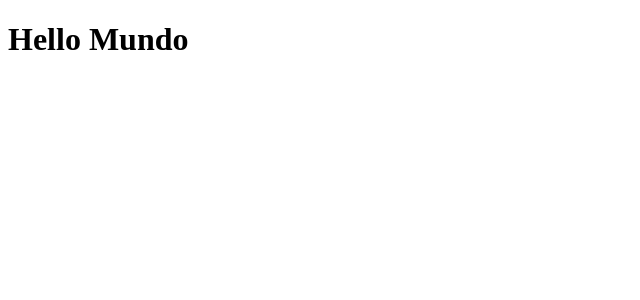
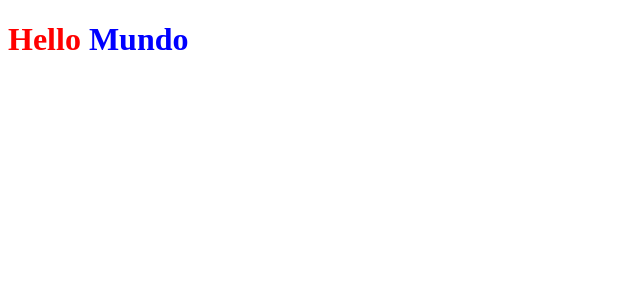
Before and after one commit to davim5/Ignews-Nextjs, a Next.js app: page / in a window 1280 px wide. Shown: the top 300 px of the page, without its empty margins (0-640 px from the left). Built offline with nearby package versions, Linux system fonts and the light colour scheme.

Commit message:
03-estilizaçao-com-SASS

```diff
--- a/package.json
+++ b/package.json
@@ -10,7 +10,8 @@
   "dependencies": {
     "next": "10.2.0",
     "react": "17.0.2",
-    "react-dom": "17.0.2"
+    "react-dom": "17.0.2",
+    "sass": "^1.32.12"
   },
   "devDependencies": {
     "@types/node": "^15.0.2",
--- a/pages/index.tsx
+++ /dev/null
@@ -1,5 +0,0 @@
-export default function Home() {
-  return (
-    <h1>Hello Mundo</h1>
-  )
-}
--- /dev/null
+++ b/src/pages/index.tsx
@@ -0,0 +1,8 @@
+import styles from '../styles/home.module.scss'
+
+
+export default function Home() {
+  return (
+    <h1 className={styles.title}>Hello <span>Mundo</span></h1>
+  )
+}
--- /dev/null
+++ b/src/styles/home.module.scss
@@ -0,0 +1,7 @@
+.title{
+    color: red;
+
+    span {
+        color:blue;
+    }
+}
```
Also changed, not shown: src/pages/_app.tsx (renamed from pages/_app.tsx), 2 other files (tests, documents, lock files or other folders).
